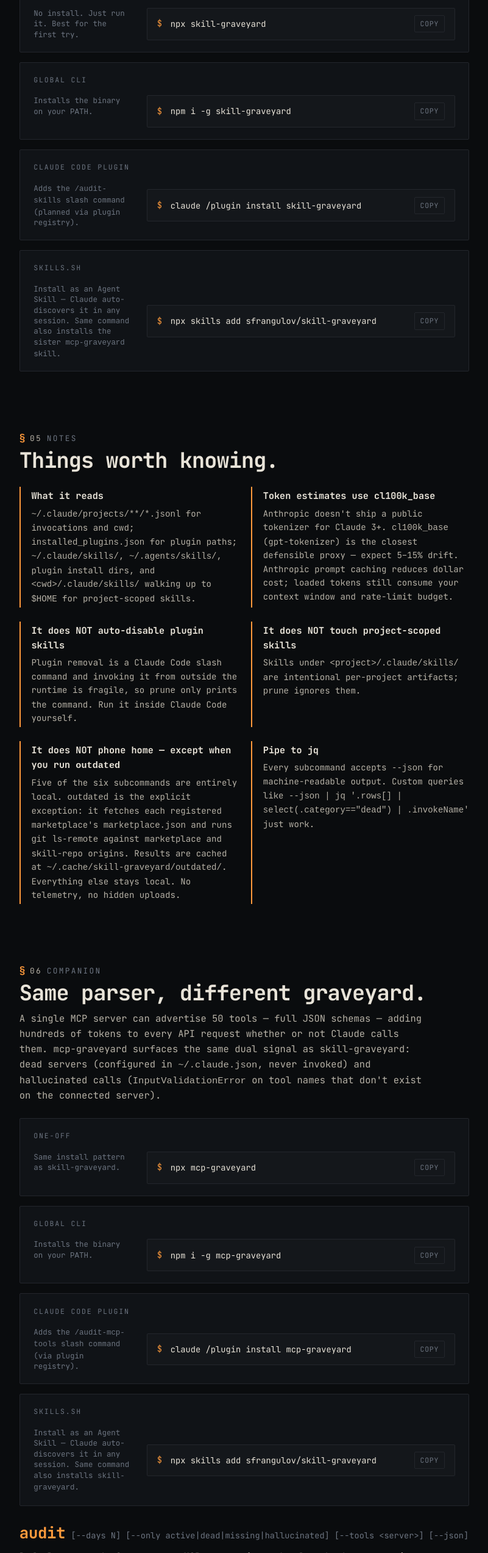
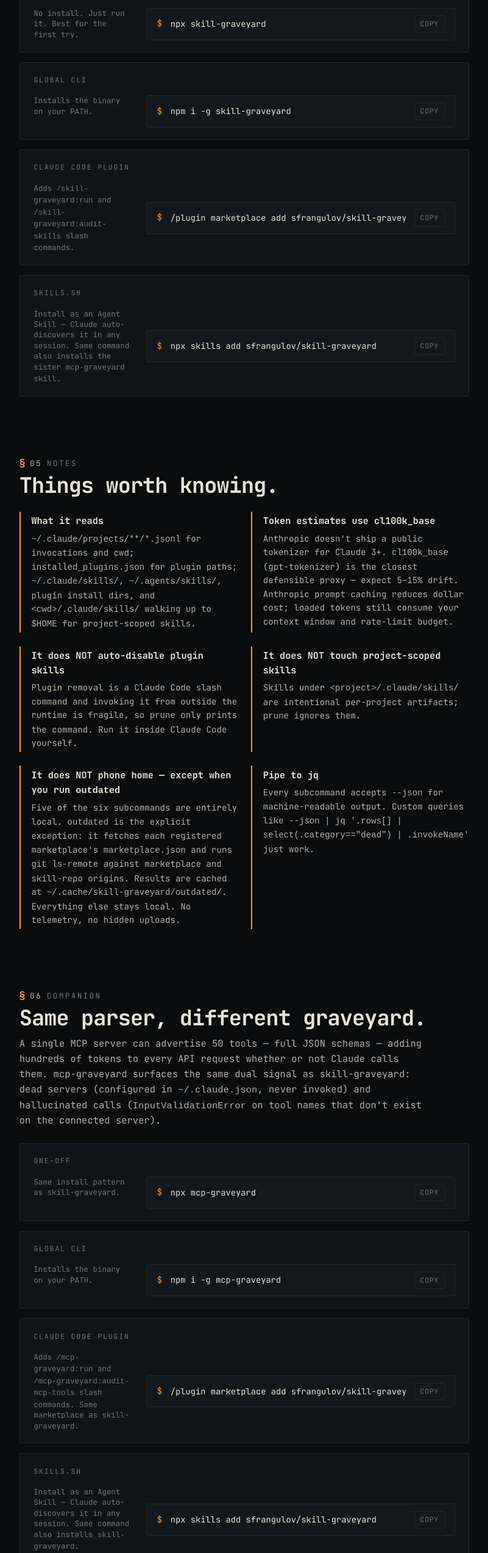
Before and after one commit to sfrangulov/skill-graveyard, a website: page docs/index.html in a window 1280 px wide. Shown: the part 7384-9930 px from the top of the page at 61% size, without its empty margins (239-1040 px from the left). Drawn offline with Linux system fonts and the light colour scheme; no server answers.

Commit message:
docs: fix Claude Code plugin install instructions
Previous docs showed `claude /plugin install skill-graveyard` (and the
same for mcp-graveyard) — that fails with "Marketplace not found"
because Claude Code requires the marketplace to be registered first.

Updated to the correct two-step sequence:
  /plugin marketplace add sfrangulov/skill-graveyard
  /plugin install <name>@skill-graveyard

Affected: README.md (added new plugin section after skills.sh), package
README for mcp-graveyard (same), docs/index.html (rewrote both 'claude
code plugin' install cards in the install grids; the marketplace add is
chained with && so a single copy works).

Also dropped the outdated "(planned via plugin registry)" hint and now
list the actual slash commands each plugin contributes.

```diff
--- a/docs/index.html
+++ b/docs/index.html
@@ -727,8 +727,8 @@
       </div>
       <div class="path">
         <span class="label">claude code plugin</span>
-        <p class="desc">Adds the <code>/audit-skills</code> slash command (planned via plugin registry).</p>
-        <div class="cmdblock"><span class="prompt">$</span><span class="cmd">claude /plugin install skill-graveyard</span><button data-copy="claude /plugin install skill-graveyard" type="button">copy</button></div>
+        <p class="desc">Adds <code>/skill-graveyard:run</code> and <code>/skill-graveyard:audit-skills</code> slash commands.</p>
+        <div class="cmdblock"><span class="prompt">$</span><span class="cmd">/plugin marketplace add sfrangulov/skill-graveyard &amp;&amp; /plugin install skill-graveyard@skill-graveyard</span><button data-copy="/plugin marketplace add sfrangulov/skill-graveyard && /plugin install skill-graveyard@skill-graveyard" type="button">copy</button></div>
       </div>
       <div class="path">
         <span class="label">skills.sh</span>
@@ -791,8 +791,8 @@
       </div>
       <div class="path">
         <span class="label">claude code plugin</span>
-        <p class="desc">Adds the <code>/audit-mcp-tools</code> slash command (via plugin registry).</p>
-        <div class="cmdblock"><span class="prompt">$</span><span class="cmd">claude /plugin install mcp-graveyard</span><button data-copy="claude /plugin install mcp-graveyard" type="button">copy</button></div>
+        <p class="desc">Adds <code>/mcp-graveyard:run</code> and <code>/mcp-graveyard:audit-mcp-tools</code> slash commands. Same marketplace as skill-graveyard.</p>
+        <div class="cmdblock"><span class="prompt">$</span><span class="cmd">/plugin marketplace add sfrangulov/skill-graveyard &amp;&amp; /plugin install mcp-graveyard@skill-graveyard</span><button data-copy="/plugin marketplace add sfrangulov/skill-graveyard && /plugin install mcp-graveyard@skill-graveyard" type="button">copy</button></div>
       </div>
       <div class="path">
         <span class="label">skills.sh</span>
```
Also changed, not shown: README.md, packages/mcp-graveyard/README.md.
